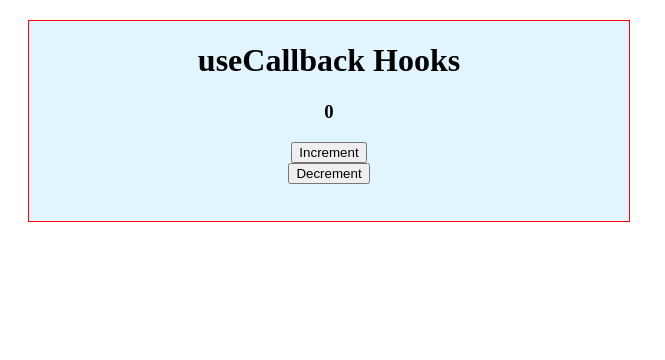
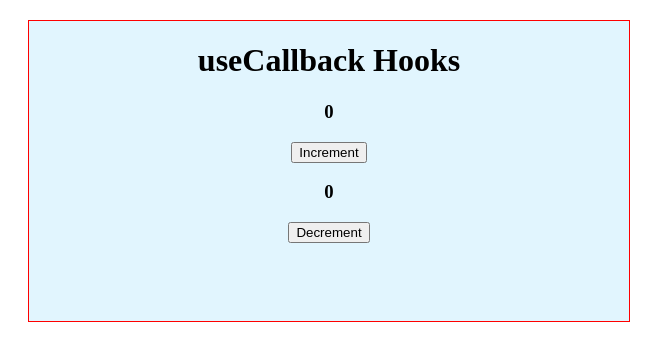
Before and after one commit to minhajspace/hooks-example, a React (Create React App) app: page / in a window 1280 px wide. Shown: the top 360 px of the page, without its empty margins (0-665 px from the left). Built offline with nearby package versions, Linux system fonts and the light colour scheme.

Commit message:
useCallback hook complete

```diff
--- a/src/UseCallBack/Parent.js
+++ b/src/UseCallBack/Parent.js
@@ -1,22 +1,27 @@
-import React,{useState} from 'react'
+import React,{useState,useCallback} from 'react'
 import Button from './Button'
 import Number from './Number'
 import Title from './Title'
 
 const ParentCompoent = () => {
-    const [number,setAge] =useState(0)
+    const [number,setNumber] =useState(0)
+    const [numberTwo,setNumberTwo] =useState(0);
 
-   const    handleIncrement = ()=>{
-       setAge(number + 1 )
-    }
-   const    handleDecrement = () => {
-        setAge(number - 1)
-    }
+   const    handleIncrement = useCallback(()=>{
+       setNumber(number + 1 )
+   },[number])
+
+   const    handleDecrement = useCallback(()=>{
+            setNumberTwo(numberTwo - 1)
+   },[numberTwo])
+
+
     return (
-        <div style={{ height: '200px', width: '600px', border: '1px solid red', background: '#e1f5fe', margin: '20px' }}>
+        <div style={{ height: '300px', width: '600px', border: '1px solid red', background: '#e1f5fe', margin: '20px' }}>
             <Title/>
             <Number number={number} />
             <Button handleClick={handleIncrement}>Increment</Button>
+            <Number number={numberTwo} />
             <Button handleClick={handleDecrement}>Decrement</Button>
         </div>
     )
```
Also changed, not shown: 1 other file (tests, documents, lock files or other folders).
